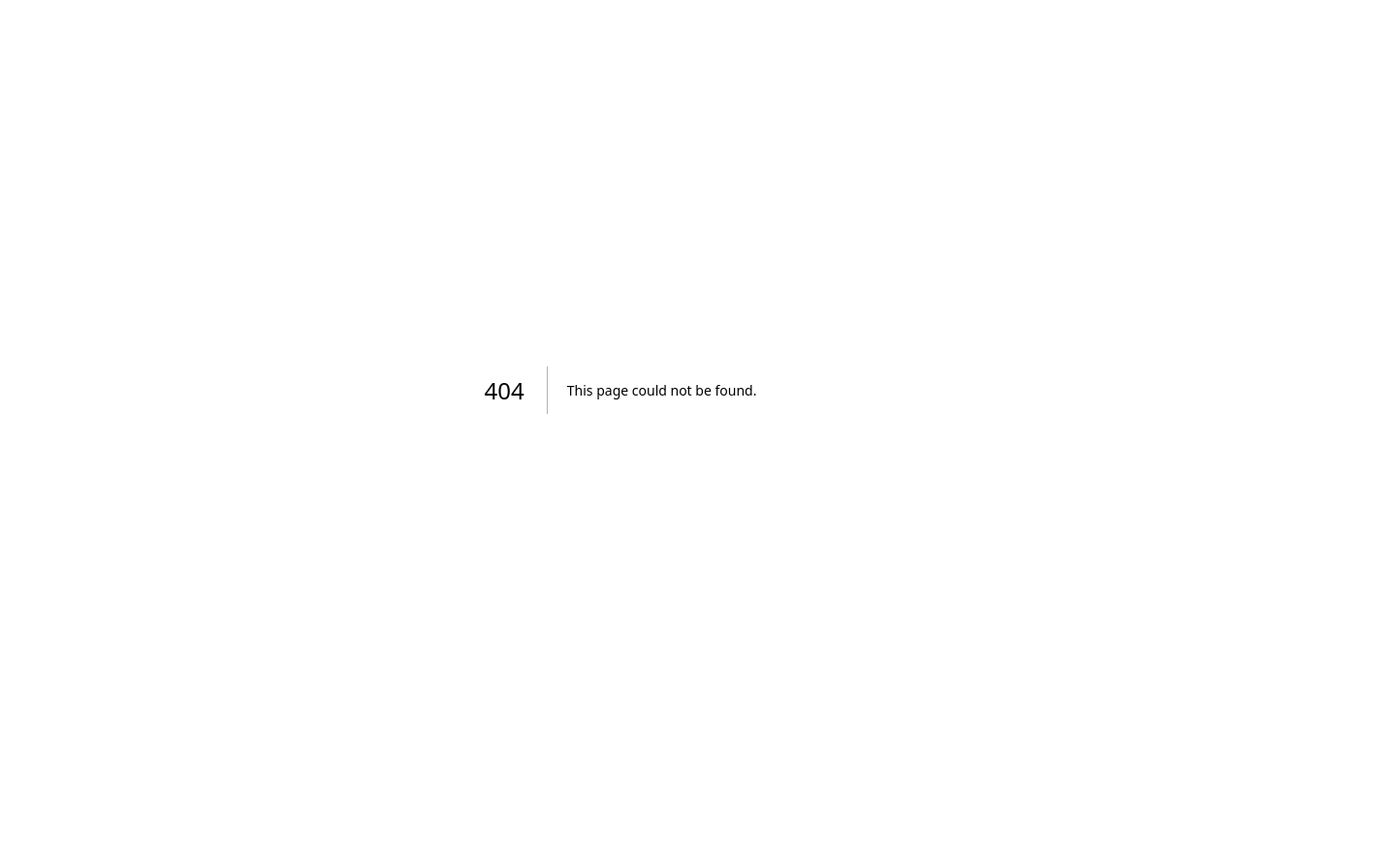
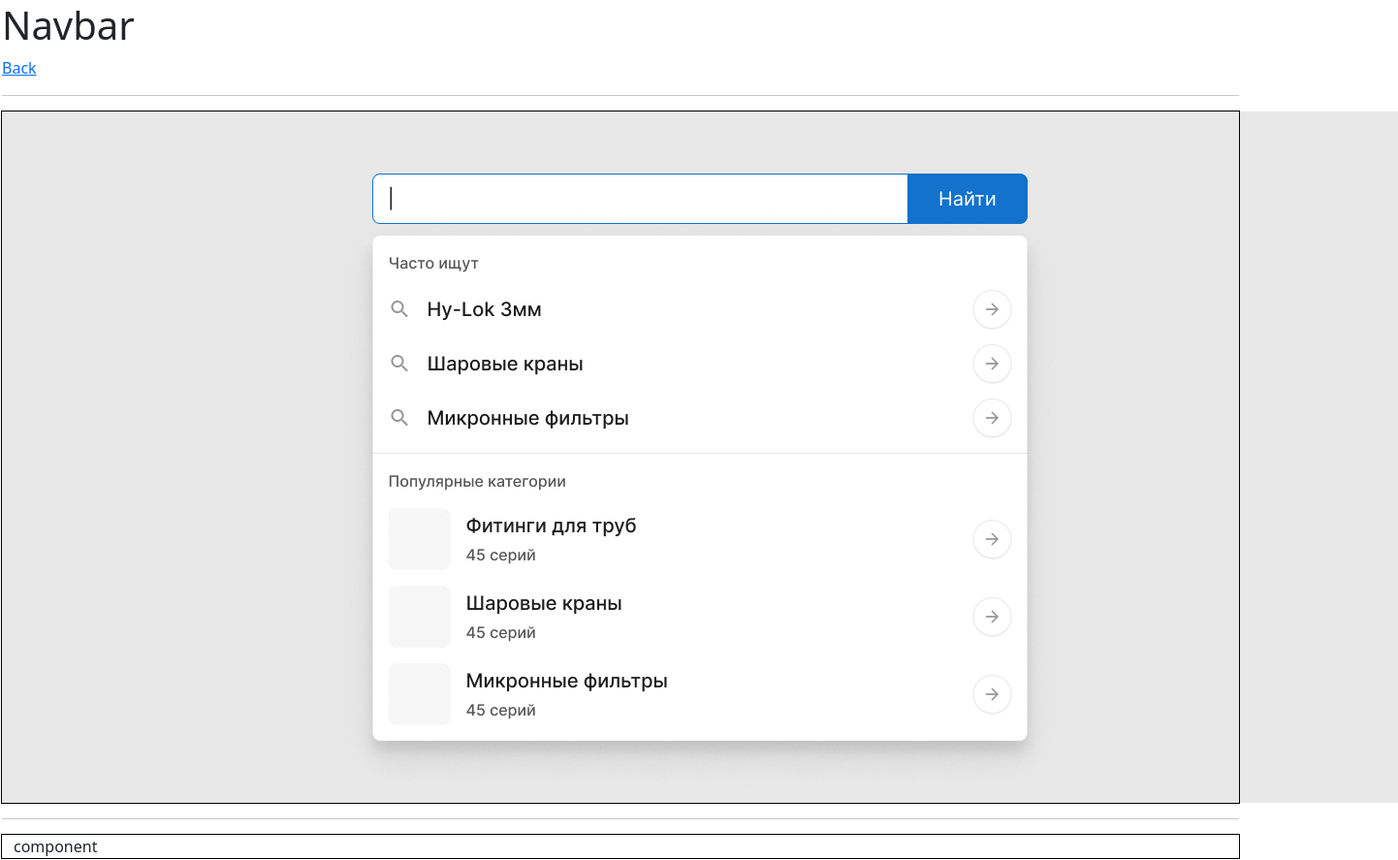
Before and after one commit to picus23/any-web-components, a Next.js app: page /searchHints in a window 1280 px wide. Before the commit this address had no page. Shown: the whole page at 97% size, 1442 px wide, since content can reach past the window. Before the commit the page ends 804 px from the top, so only its background shows below. Built offline with nearby package versions, Linux system fonts and the light colour scheme.

Commit message:
searchHints

```diff
--- a/pages/CartComponent.tsx
+++ b/pages/CartComponent.tsx
@@ -17,7 +17,7 @@ const CartComponent: FC<LinkProps> = ({ link, title, description }) => {
     return <div className="card mb-5" >
         <div className="p-5 d-flex justify-content-center           " style={{background: '#eee'}}>
             <div className="shadow-lg">
-                <Image src={image} alt={link} />
+                <Image style={{maxHeight: 300, width: 'auto'}} src={image} alt={link} />
             </div>
         </div>
         <div className="card-body">
--- a/pages/index.tsx
+++ b/pages/index.tsx
@@ -13,6 +13,7 @@ export default function Index() {
 
 
       <CartComponent link="/navbar" title="навигатор" description=""/>
+      <CartComponent link="/searchHints" title="Подсказки для поиска" description="Комплекс компонентов специально разработаных для упрощения отображений подсказок поиска"/>
 
 
 
--- /dev/null
+++ b/pages/searchHints/index.tsx
@@ -0,0 +1,31 @@
+import Navbar from "@/components/navbar/Navbar";
+import Image from "next/image";
+import Link from "next/link";
+
+
+import reference from "./ref.png";
+
+export default function () {
+
+    return <>
+        <h1>
+            Navbar
+        </h1>
+        <Link href='/'>Back</Link>
+        <hr />
+
+
+        <div className="container-xxl p-0" style={{ outline: '1px solid #000' }}>
+            <Image src={reference} alt="" />
+
+        </div>
+
+
+
+        <hr />
+        <div className="container-xxl" style={{ outline: '1px solid #000' }}>
+            component
+        </div>
+    </>
+
+}
```
Also changed, not shown: pages/searchHints/ref.png (added).
